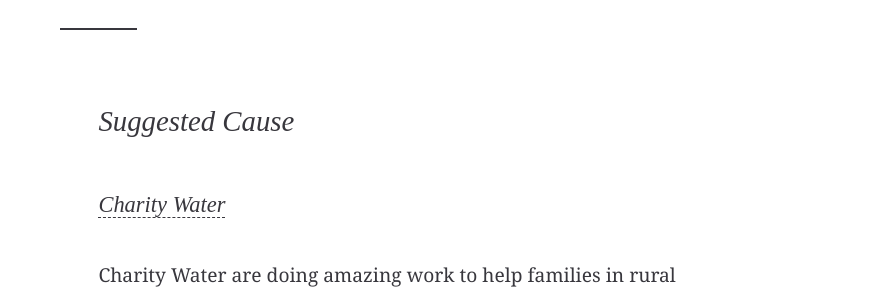
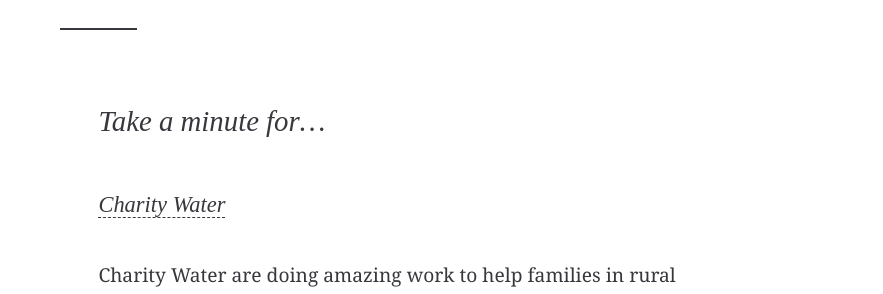
Before and after one commit to AdamWhitcroft/adamwhitcroft.github.io, a Jekyll site: the page built from index.md, in a window 1280 px wide. Shown: the part 594-888 px from the top of the page, without its empty margins (196-1079 px from the left). Built offline with Jekyll 4.4.1, drawn with Linux system fonts in a browser that asks for light colours.

Commit message:
suggested cause title changed

```diff
--- a/_includes/suggested-cause.html
+++ b/_includes/suggested-cause.html
@@ -1,5 +1,5 @@
 <section class="suggested-cause">
-	<h2>Suggested Cause</h2>
+	<h2>Take a minute for&hellip;</h2>
 	<h3><a href="{{ include.link }}">{{ include.title }}</a></h3>
 	<p>{{ include.body }}</p>
 </section>
```
Also changed, not shown: 2 other files.
